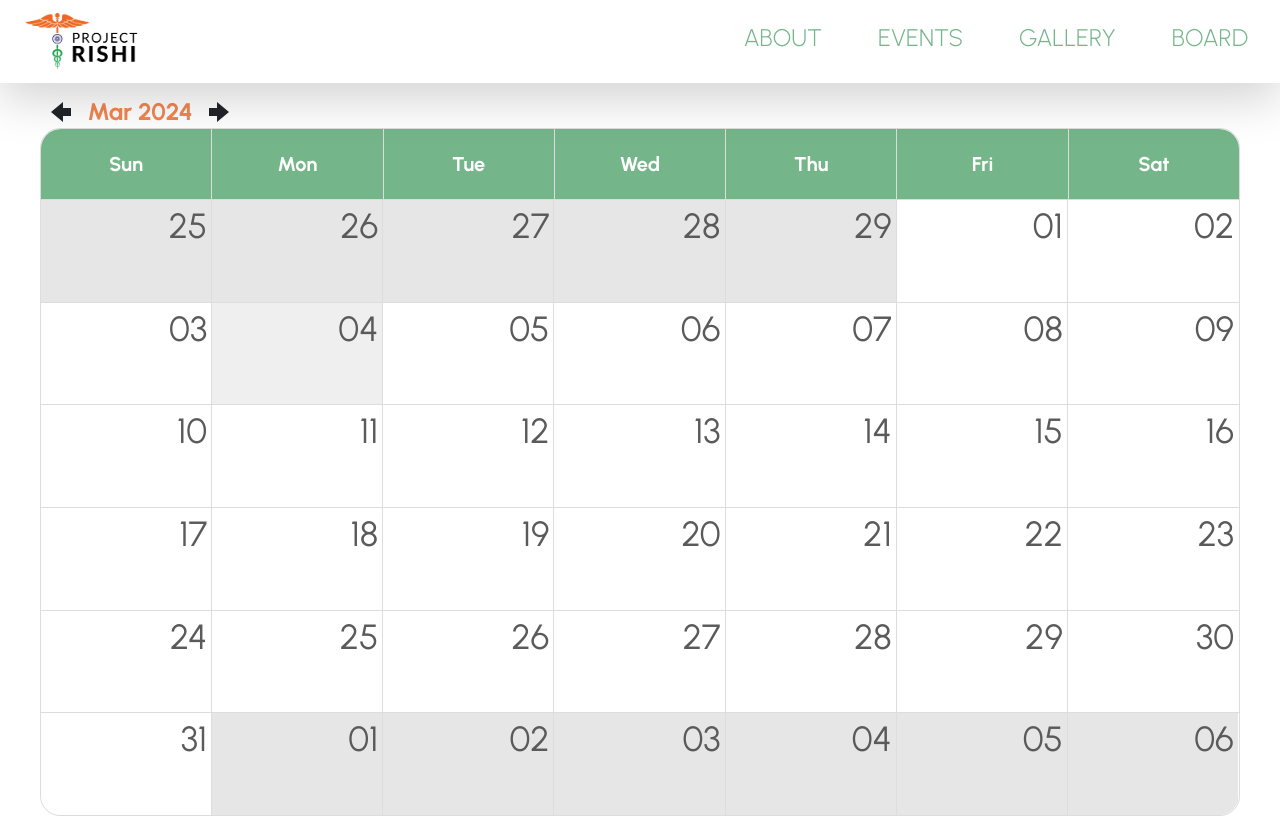
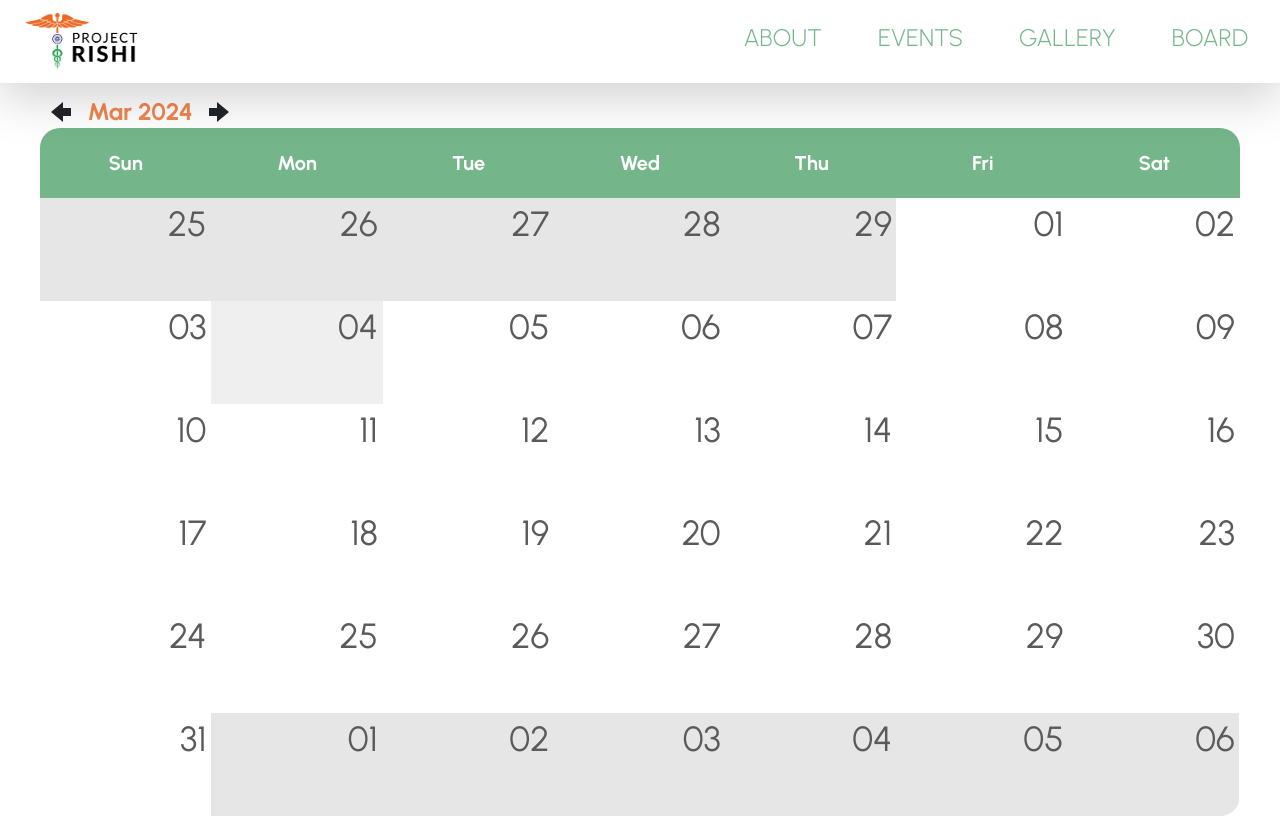
Before and after one commit to acm-ucr/rishi-website, a Next.js app: page /events in a window 1280 px wide. Shown: the top 818 px of the page. Built offline with nearby package versions, Linux system fonts and the light colour scheme; no server answers.

Commit message:
fix styles

```diff
--- a/src/components/events/rbc.css
+++ b/src/components/events/rbc.css
@@ -46,3 +46,11 @@
 .rbc-day-bg.rbc-today {
   background-color: #efefef;
 }
+
+.rbc-calendar,
+.rbc-calendar *,
+.rbc-calendar *:before,
+.rbc-calendar *:after {
+  border: none !important;
+  box-shadow: none !important;
+}
```
